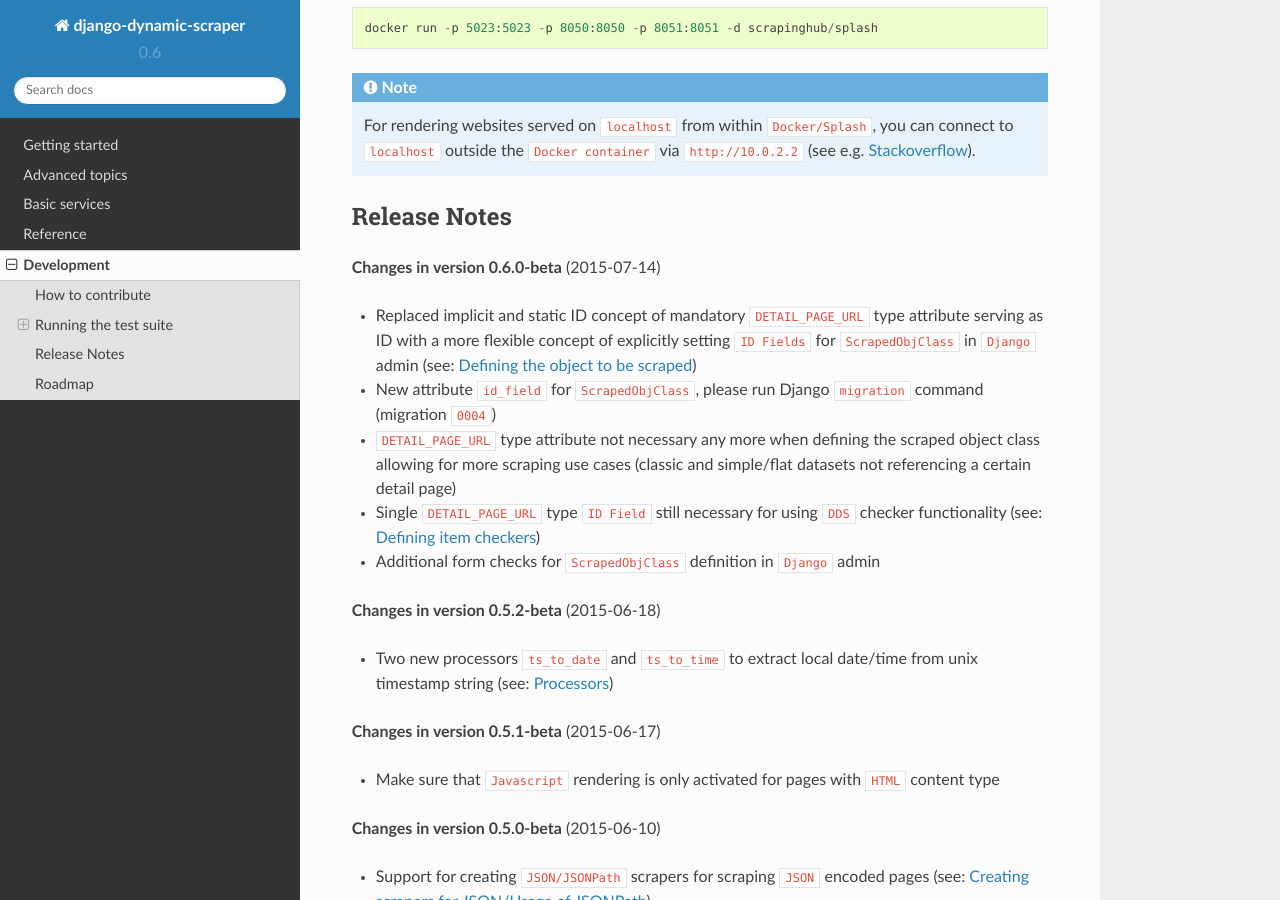
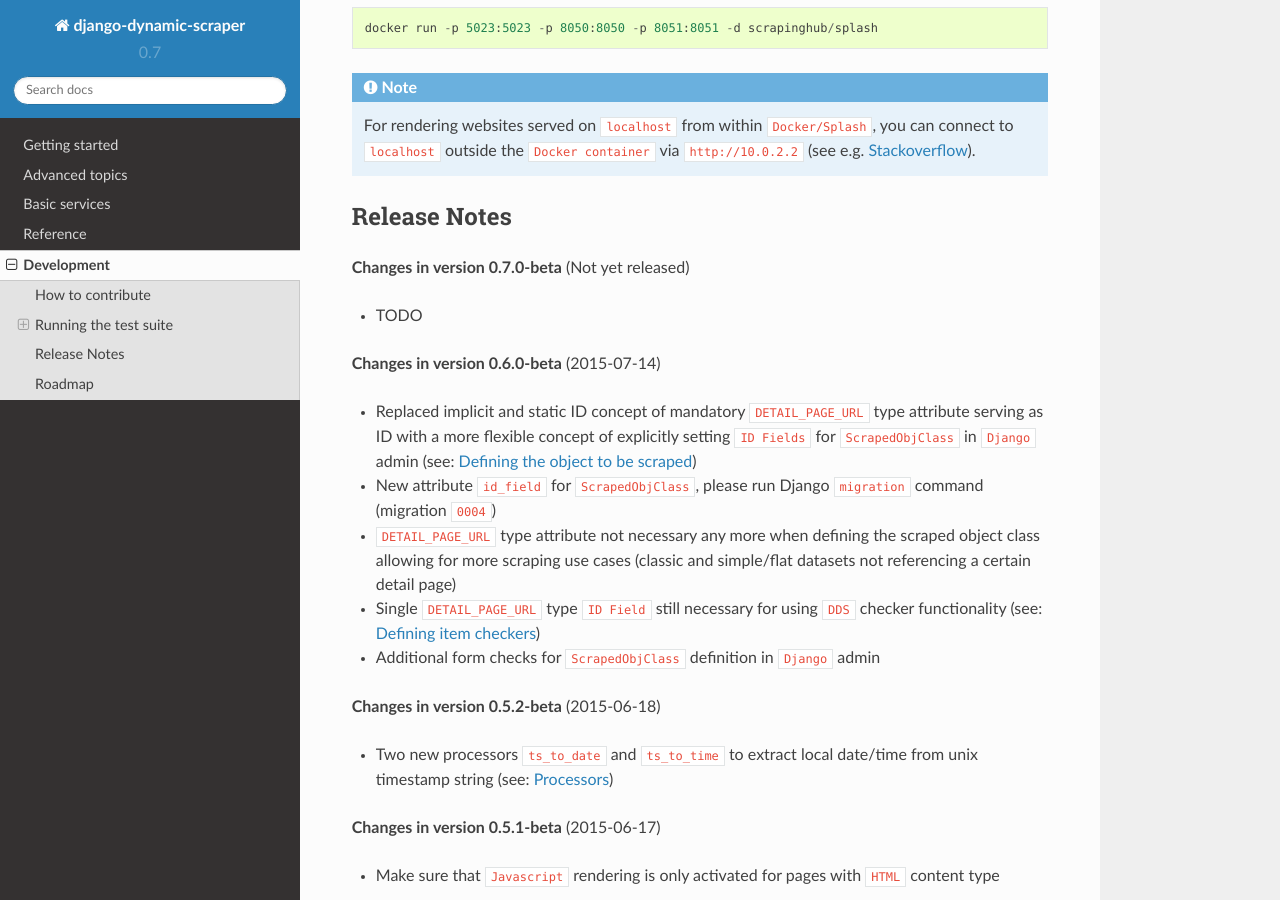
Before and after one commit to dev02019/django-dynamic-scraper, a Sphinx documentation site: the page built from docs/development.rst, in a window 1280 px wide and 900 px high, scrolled down 2148 px. Built offline with Sphinx 7.4.7 and the Read the Docs theme 2.0.0, drawn with Linux system fonts in a browser that asks for light colours.

Commit message:
Prepared versioning for next release version

```diff
--- a/docs/conf.py
+++ b/docs/conf.py
@@ -48,9 +48,9 @@ copyright = u'2015, Holger Drewes'
 # built documents.
 #
 # The short X.Y version.
-version = '0.6'
+version = '0.7'
 # The full version, including alpha/beta/rc tags.
-release = '0.6-beta'
+release = '0.7-beta'
 
 # The language for content autogenerated by Sphinx. Refer to documentation
 # for a list of supported languages.
--- a/docs/development.rst
+++ b/docs/development.rst
@@ -94,6 +94,10 @@ Docker container can be run with::
 
 Release Notes
 =============
+**Changes in version 0.7.0-beta** (Not yet released)
+
+* TODO
+
 **Changes in version 0.6.0-beta** (2015-07-14)
 
 * Replaced implicit and static ID concept of mandatory ``DETAIL_PAGE_URL`` type attribute serving as ID with a more
--- a/setup.py
+++ b/setup.py
@@ -4,7 +4,7 @@ import os
 
 setup(
     name='django-dynamic-scraper',
-    version='0.6.0',
+    version='0.7.0',
     description='Creating Scrapy scrapers via the Django admin interface',
     author='Holger Drewes',
     author_email='Holger.Drewes@gmail.com',
```
